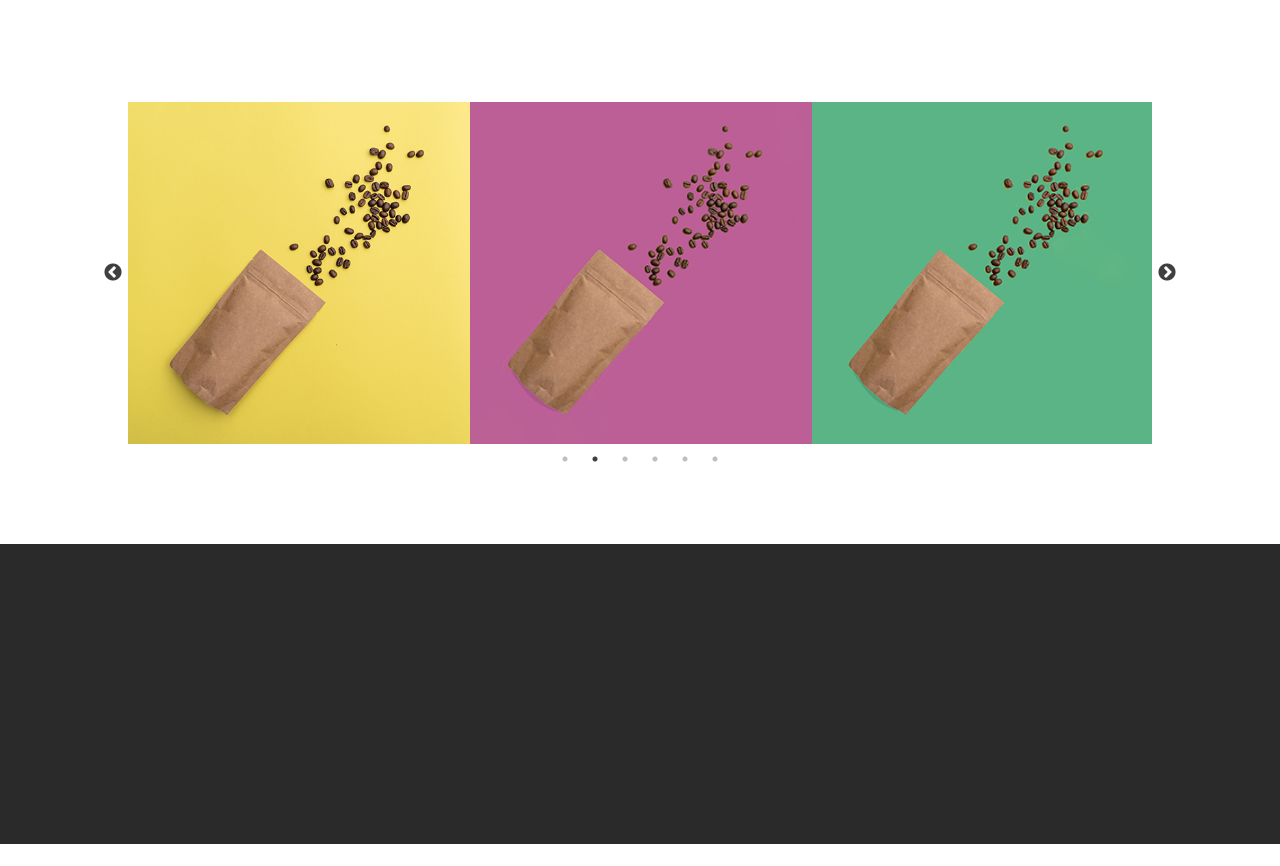
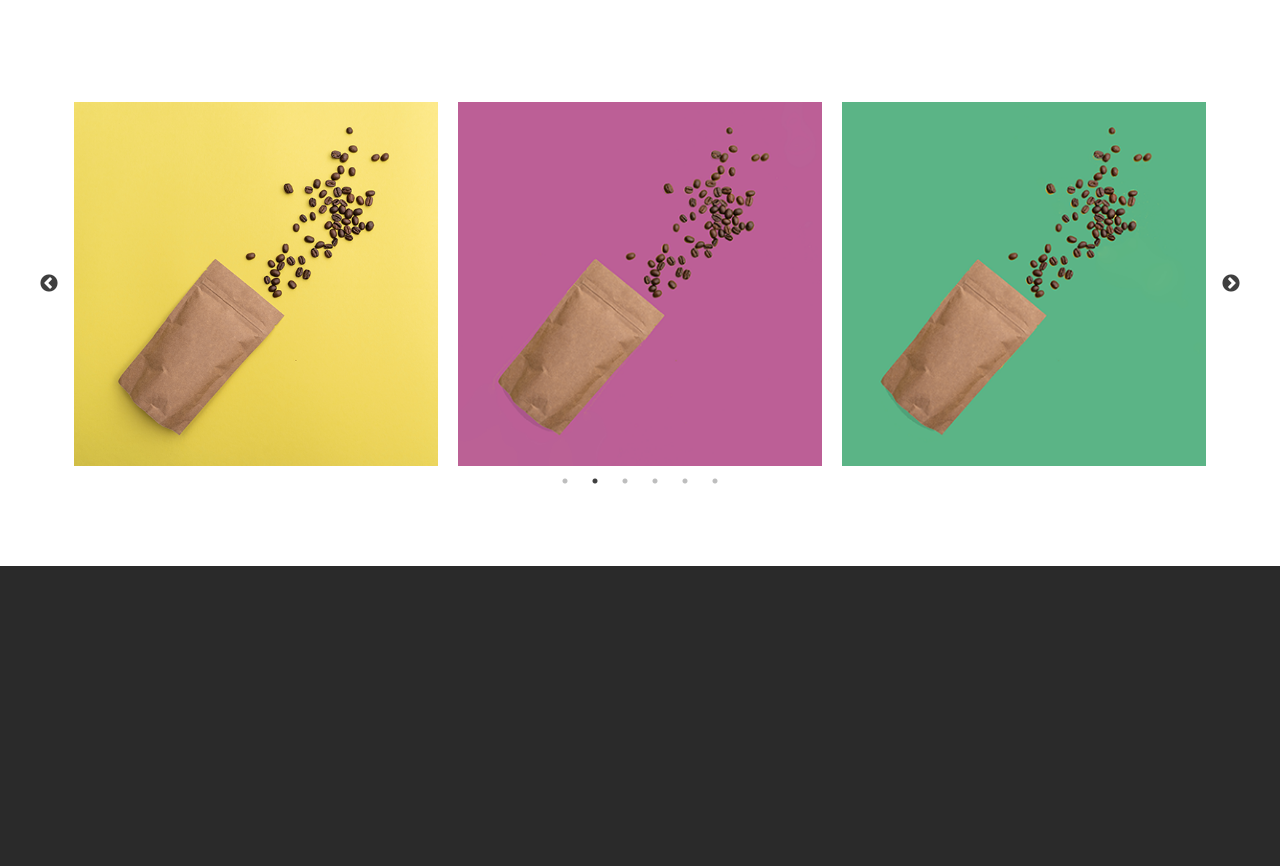
Before and after one commit to Mina-Kiko/subcoffee, a plain HTML site: page docs/index.html in a window 1280 px wide. Shown: the part 1603-2469 px from the top of the page. Before the commit the page ends 2447 px from the top, so only its background shows below. Drawn offline with nearby package versions, Linux system fonts and the light colour scheme; files whose address does not match are found by name.

Commit message:
スライダー修正

```diff
--- a/docs/css/index.css
+++ b/docs/css/index.css
@@ -134,7 +134,7 @@ a:visited{
 
 .slider{
     margin: 100px auto;
-    width: 80%;
+    width: 90%;
 }
 .slider img{
     width: 100%;
--- a/docs/js/slick.css
+++ b/docs/js/slick.css
@@ -78,9 +78,9 @@
 {
     display: none;
     float: left;
-
     height: 100%;
     min-height: 1px;
+    margin:0 10px;
 }
 [dir='rtl'] .slick-slide
 {
```
